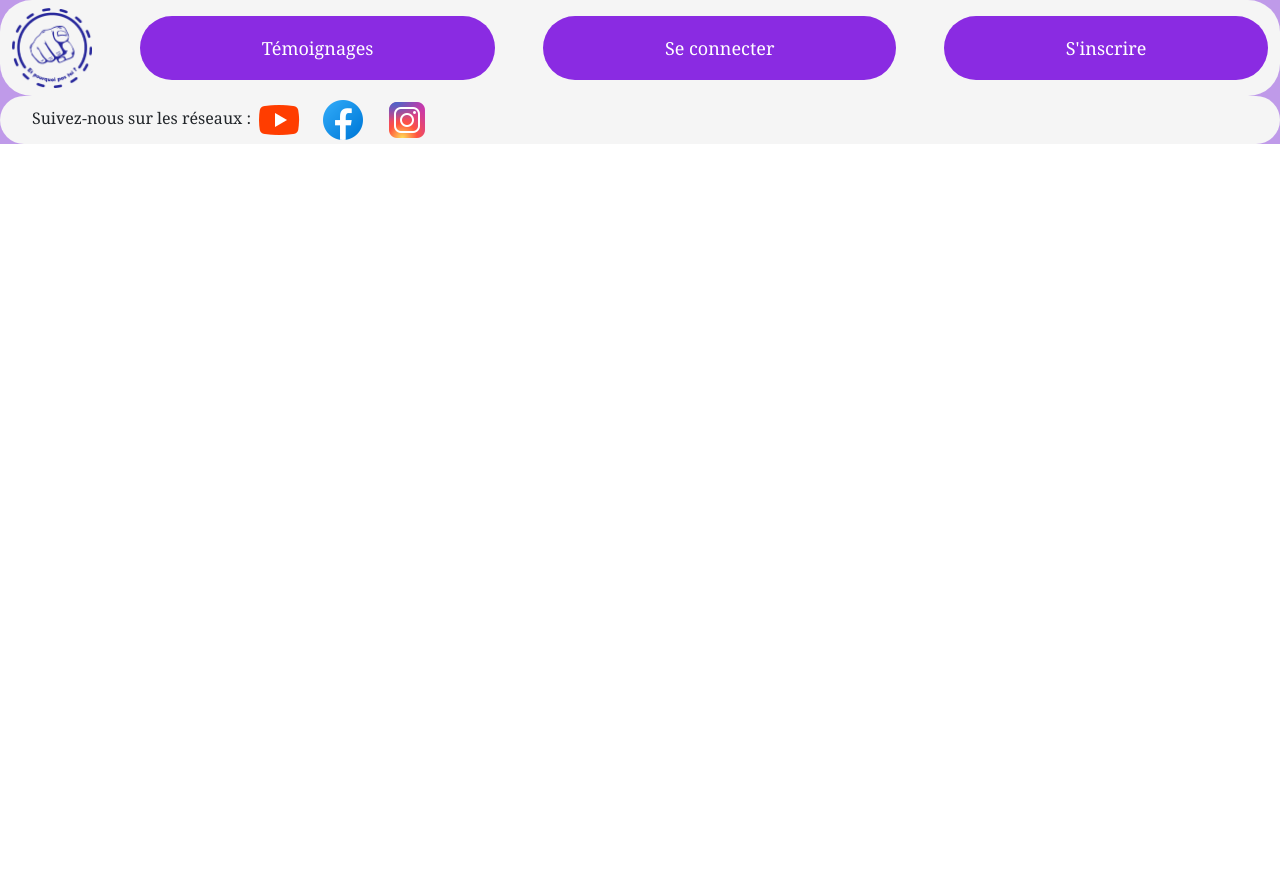
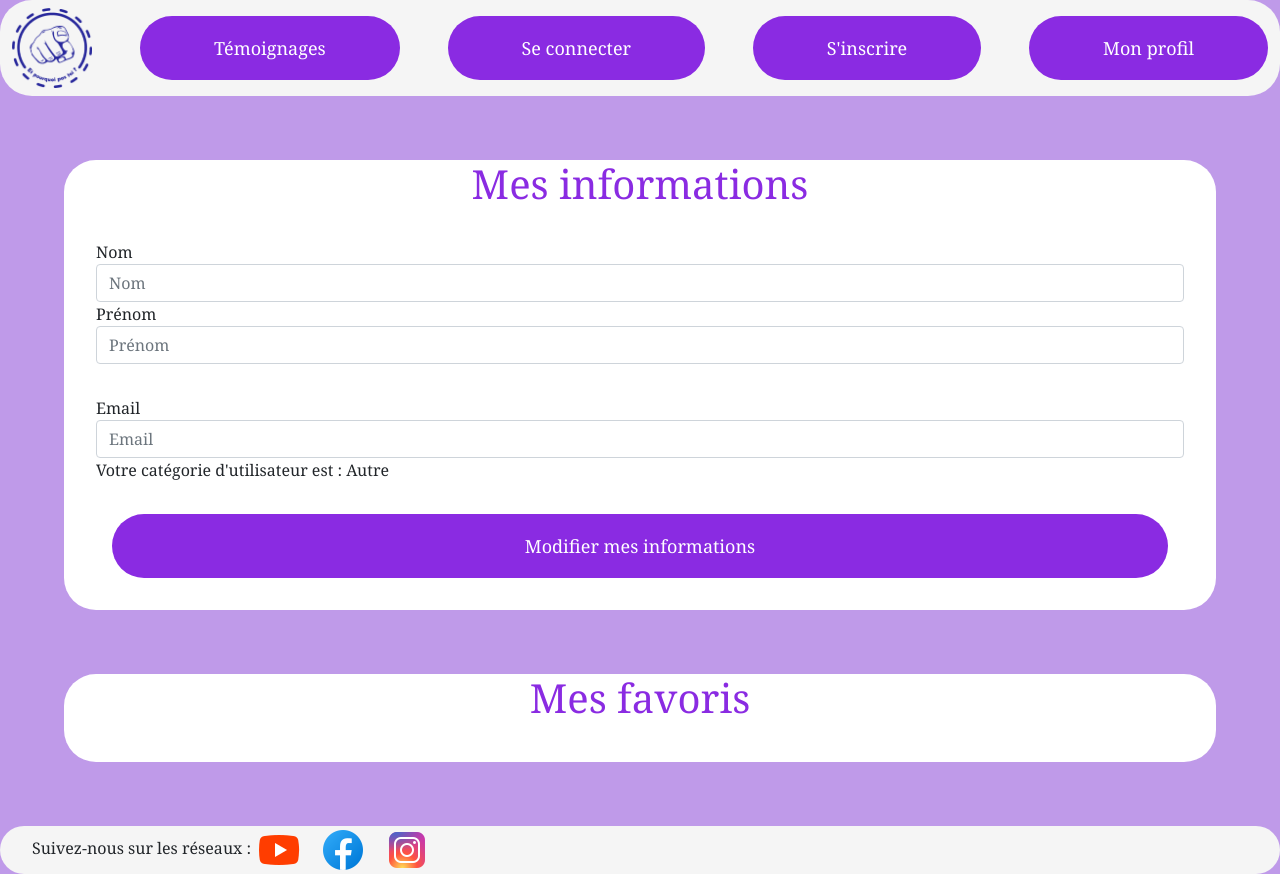
Before and after one commit to Maiwen26/EtPourquoiPasToi, an Angular app in the folder EtPourquoiPasToiFrontend/: page /profil in a window 1280 px wide. Before the commit this address led to /. Before the commit the page ends 800 px from the top, so only its background shows below. Built offline with nearby package versions, Linux system fonts and the light colour scheme.

Commit message:
création de la page profil

```diff
--- a/EtPourquoiPasToiFrontend/src/app/app-routing.module.ts
+++ b/EtPourquoiPasToiFrontend/src/app/app-routing.module.ts
@@ -4,12 +4,14 @@ import { InscriptionComponent } from './inscription/inscription.component';
 import { HomeComponent } from './home/home.component';
 import { ConnexionComponent } from './connexion/connexion.component';
 import { RechercheTemoignagesComponent } from './recherche-temoignages/recherche-temoignages.component';
+import { ProfilComponent } from './profil/profil.component';
 
 const routes:Routes=[
   {path:'',component:HomeComponent},
   {path:'inscription',component:InscriptionComponent},
   {path:'connexion',component:ConnexionComponent},
-  {path:'temoignages',component:RechercheTemoignagesComponent}
+  {path:'temoignages',component:RechercheTemoignagesComponent},
+  {path:'profil',component:ProfilComponent}
 ];
 
 @NgModule({
--- a/EtPourquoiPasToiFrontend/src/app/app.module.ts
+++ b/EtPourquoiPasToiFrontend/src/app/app.module.ts
@@ -9,6 +9,7 @@ import { AppRoutingModule } from './app-routing.module';
 import { HomeComponent } from './home/home.component';
 import { ConnexionComponent } from './connexion/connexion.component';
 import { RechercheTemoignagesComponent } from './recherche-temoignages/recherche-temoignages.component';
+import { ProfilComponent } from './profil/profil.component';
 
 
 @NgModule({
@@ -20,6 +21,7 @@ import { RechercheTemoignagesComponent } from './recherche-temoignages/recherche
     HomeComponent,
     ConnexionComponent,
     RechercheTemoignagesComponent,
+    ProfilComponent,
   ], /*déclarer les composants ou directives ou pipes */
   imports: [
     BrowserModule,
--- a/EtPourquoiPasToiFrontend/src/app/navigation-bar/navigation-bar.component.html
+++ b/EtPourquoiPasToiFrontend/src/app/navigation-bar/navigation-bar.component.html
@@ -9,6 +9,7 @@
         <a class="btn nav-item" routerLink="/temoignages" routerLinkActive="active">Témoignages</a>
         <a class="btn nav-item" routerLink="/connexion" routerLinkActive="active">Se connecter</a>
         <a class="btn nav-item" routerLink="/inscription" routerLinkActive="active" >S'inscrire</a>
+        <a class="btn nav-item" routerLink="/profil" routerLinkActive="active">Mon profil</a>
     </div>
 </nav>
 
--- /dev/null
+++ b/EtPourquoiPasToiFrontend/src/app/profil/profil.component.html
@@ -0,0 +1,29 @@
+<div class="fond">
+    <h1>Mes informations</h1>
+
+    <div class="intitule form-row">
+        <div class="form-group">
+            <label for="nom">Nom</label>
+            <input type="text" class="form-control" id="nom" placeholder="Nom" required>
+        </div>
+
+        <div class="form-group">
+            <label for="prenom">Prénom</label>
+            <input type="text" class="form-control" id="prenom" placeholder="Prénom" required>
+        </div>
+    </div>
+
+    <div class="intitule form-row">
+      <div class="form-group">
+        <label for="email">Email</label>
+        <input type="email" class="form-control" id="email" placeholder="Email" required>
+      </div>
+    <div>Votre catégorie d'utilisateur est : Autre</div>
+    </div>
+    <a class="btn nav-item" routerLink="/profil" routerLinkActive="active">Modifier mes informations</a>
+</div>
+
+<div class="fond">
+    <h1>Mes favoris</h1>
+</div>
+<router-outlet></router-outlet>
--- /dev/null
+++ b/EtPourquoiPasToiFrontend/src/app/profil/profil.component.scss
@@ -0,0 +1,23 @@
+.fond{
+    background-color: white;
+    margin: 4rem;
+    padding-bottom: 2rem;
+    border-radius: 2rem;
+    h1{color: blueviolet;
+    text-align: center;}
+    .intitule{margin: 2rem;}
+
+}
+
+.btn{
+    background-color: blueviolet;
+    font-family: Cambria, Cochin, Georgia, Times, 'Times New Roman', serif;
+    font-size:large;
+    color: white;
+    height:4rem;
+    border-radius: 2rem;
+    display: grid;
+    align-items: center;
+    margin-left: 3rem;
+    margin-right: 3rem;
+}
--- /dev/null
+++ b/EtPourquoiPasToiFrontend/src/app/profil/profil.component.ts
@@ -0,0 +1,15 @@
+import { Component, OnInit } from '@angular/core';
+
+@Component({
+  selector: 'app-profil',
+  templateUrl: './profil.component.html',
+  styleUrls: ['./profil.component.scss']
+})
+export class ProfilComponent implements OnInit {
+
+  constructor() { }
+
+  ngOnInit(): void {
+  }
+
+}
```
Also changed, not shown: 1 other file (tests, documents, lock files or other folders).
